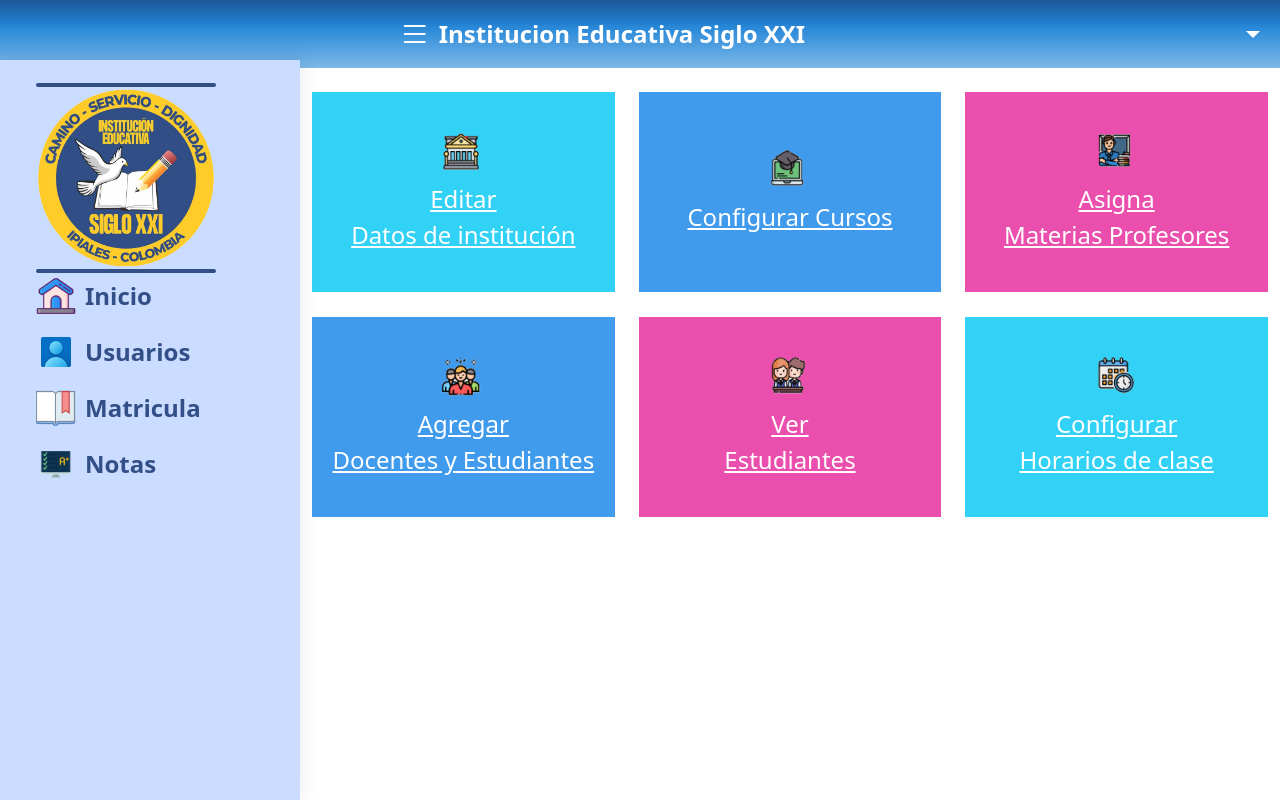
After one commit to karyn2/softAbraham2023, a CodeIgniter 4 app: the page made by app/Views/menuWindows8/menuWindows.php in a window 1280 px wide. The commit adds this page. Run offline with PHP 8.4 and a stand-in for CodeIgniter, Linux system fonts and the light colour scheme; the template is opened without the code that fills it, so the values that code supplies are empty; some libraries are stand-ins or nearby versions.

Commit message:
Add menu Windows8 @vadelgado 15/07/23 08:46

```diff
--- a/app/Controllers/Home.php
+++ b/app/Controllers/Home.php
@@ -6,6 +6,6 @@ class Home extends BaseController
 {
     public function index()
     {
-        return view('layout/layout');
+        return view('menuWindows8\menuWindows');
     }
 }
--- a/app/Views/layout/layout.php
+++ b/app/Views/layout/layout.php
@@ -147,9 +147,8 @@
     <!-- End Sidebar-->
 
     <!-- ======= Main ======= -->
-    <main id="main" class="main">
-
-
+    <main id="main"  >
+        <?php echo $this->renderSection('content'); ?>
     </main><!-- End #main -->
 
 
--- /dev/null
+++ b/app/Views/menuWindows8/menuWindows.php
@@ -0,0 +1,72 @@
+<?php echo $this->extend('layout\layout') ?>
+
+<?php echo $this->section('content') ?>
+
+<!--<div class="container">
+    <div class="row justify-content-center">
+        <div class="col-md-8">
+            <div class="card">
+                <div class="card-header">{{ __('Dashboard') }}</div>
+
+                <div class="card-body">
+                    @if (session('status'))
+                        <div class="alert alert-success" role="alert">
+                            {{ session('status') }}
+                        </div>
+                    @endif
+
+                    {{ __('You are logged in!') }}
+                </div>
+            </div>
+        </div>
+    </div>
+</div>-->
+
+<div class="container mt-4" >
+
+    <div class="row">
+      <div class="col-md-4">
+        <a href="#" class="menu-option" style="background-color: #32D2F6;">
+        <img src="..\public\img\edtinst.png" alt="matricula" class="icono-sidebar">
+          <div>Editar<br>Datos de institución</div>
+        </a>
+      </div>
+      <div class="col-md-4">
+        <a href="#" class="menu-option" style="background-color: #419BED;">
+        <img src="..\public\img\confCurso.png" alt="matricula" class="icono-sidebar">
+          <div>Configurar Cursos</div>
+        </a>
+      </div>
+      <div class="col-md-4">
+        <a href="#" class="menu-option" style="background-color: #EB4FAD;">
+        <img src="..\public\img\asgMatPro.png" alt="matricula" class="icono-sidebar">
+          <div>Asigna<br>Materias Profesores</div>
+        </a>
+      </div>
+    </div>
+
+    <div class="row">
+      <div class="col-md-4">
+        <a href="#" class="menu-option" style="background-color: #419BED;">
+        <img src="..\public\img\agrDocEst.png" alt="matricula" class="icono-sidebar">
+          <div>Agregar<br>Docentes y Estudiantes</div>
+        </a>
+      </div>
+
+      <div class="col-md-4">
+        <a href="#" class="menu-option" style="background-color: #EB4FAD;">
+        <img src="..\public\img\verEst.png" alt="matricula" class="icono-sidebar">
+          <div>Ver<br>Estudiantes</div>
+        </a>
+      </div>
+      <div class="col-md-4">
+        <a href="#" class="menu-option" style="background-color: #32D2F6">
+        <img src="..\public\img\conHorCla.png" alt="matricula" class="icono-sidebar">
+          <div>Configurar<br>Horarios de clase</div>
+        </a>
+      </div>
+
+    </div>
+  </div>
+
+<?php echo $this->endSection() ?>
```
Also changed, not shown: public/css/layout.css (line endings or trailing spaces).
